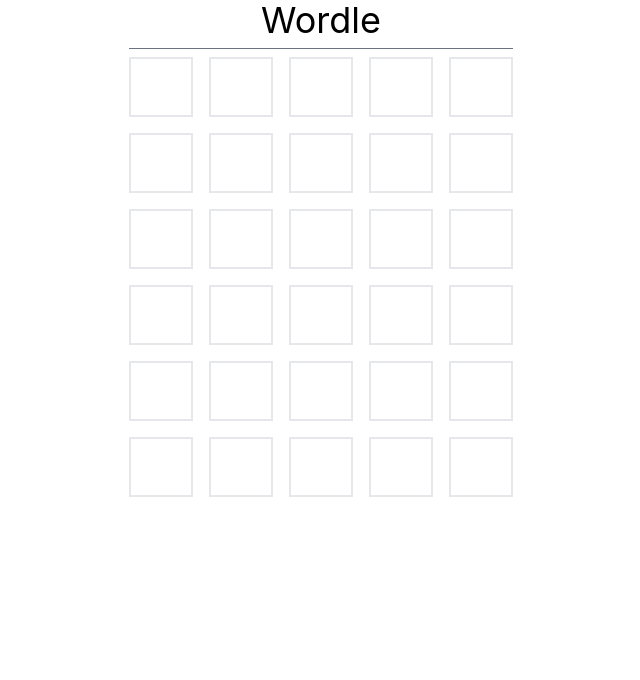
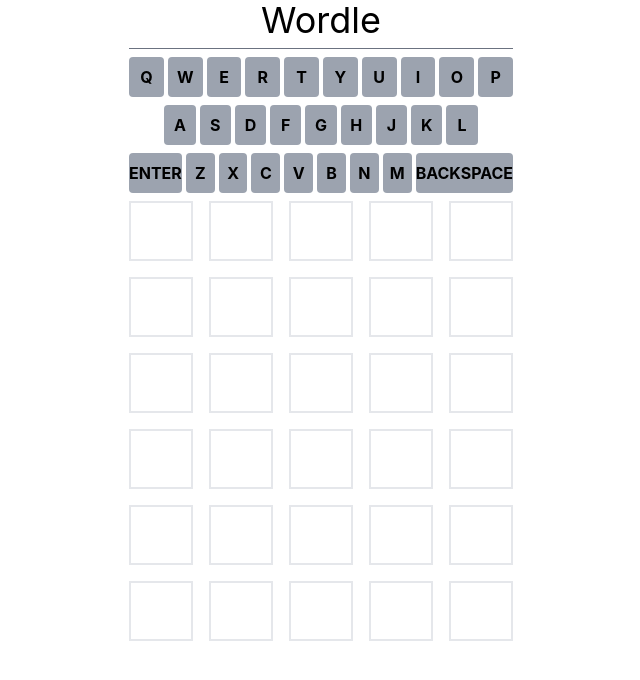
Before and after one commit to sharonyu524/Wordle, a React (Vite) app: page / in a window 1280 px wide. Shown: the top 680 px of the page, without its empty margins (319-959 px from the left). Built offline with nearby package versions, Linux system fonts and the light colour scheme.

Commit message:
added basic keyboard styling

```diff
--- a/src/App.tsx
+++ b/src/App.tsx
@@ -2,6 +2,7 @@ import { useEffect, useRef, useState } from 'react';
 import {useStore, GUESS_LENGTH} from './store';
 import WordRow, { LETTER_LENGTH } from './WordRow';
 import { isValidWord } from './word-utils';
+import Keyboard from './Keyboard';
 
 
 export default function App() {
@@ -54,6 +55,8 @@ export default function App() {
 
         </header>
 
+        <Keyboard/>
+
         <main className='grid grid-rows-6 gap-4'>
         {rows.map(({guess,result},index) => (
           <WordRow key ={index} letters={guess} result = {result}
@@ -66,6 +69,7 @@ export default function App() {
         {isGameOver && (
           <div role = "modal" className='absolute bg-white rounded border border-gray-500 text-center left-0 right-0 top-1/4 p-6w-3/4 mx-auto rounded border-gray-500 text-center'>
             Game Over!
+            <WordRow letters={state.answer}/>
             <button className="block border rounded border-green-500 bg-green-500 p-2 mt-4 mx-auto"
             onClick ={()=> {
               state.newGame();
--- /dev/null
+++ b/src/Keyboard.tsx
@@ -0,0 +1,24 @@
+export default function Keyboard() {
+    return <div className="flec flex-col">
+        {KeyboardKeys.map ((keyBoardRow, rowIndex)  => {
+            return (
+                <div key = {rowIndex} className="flex justify-center my-2 space-x-1">
+                {keyBoardRow.map((key,index) => {
+                    let styles = 'rounded font-bold uppercase py-2 flex-1'
+                    if (key !== ''){
+                        styles += ' bg-gray-400'
+                    }
+                    return <button key = {index} className={styles}>{key}</button>
+                })}
+            </div>);
+
+    })}
+    </div>
+// Remove the unnecessary closing parenthesis
+// );
+}
+const KeyboardKeys = [
+    ['q', 'w', 'e', 'r', 't', 'y', 'u', 'i', 'o', 'p'],
+    ['','a', 's', 'd', 'f', 'g', 'h', 'j', 'k', 'l',''],
+    ['Enter','z', 'x', 'c', 'v', 'b', 'n', 'm','Backspace'],
+]
```
